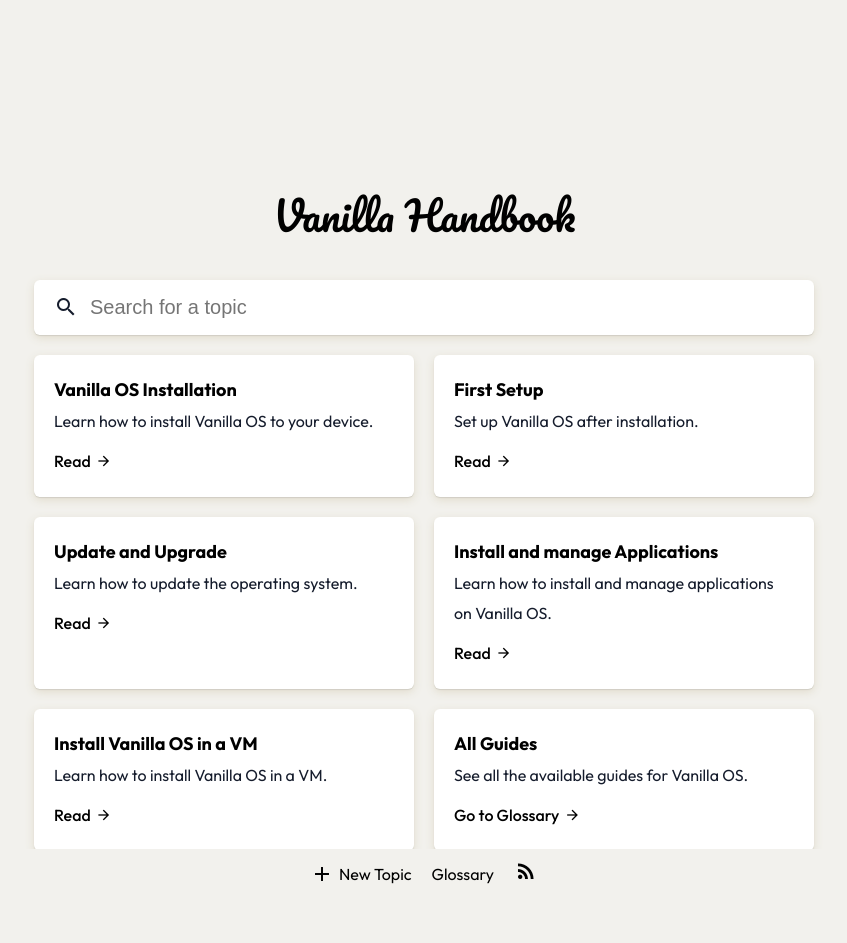
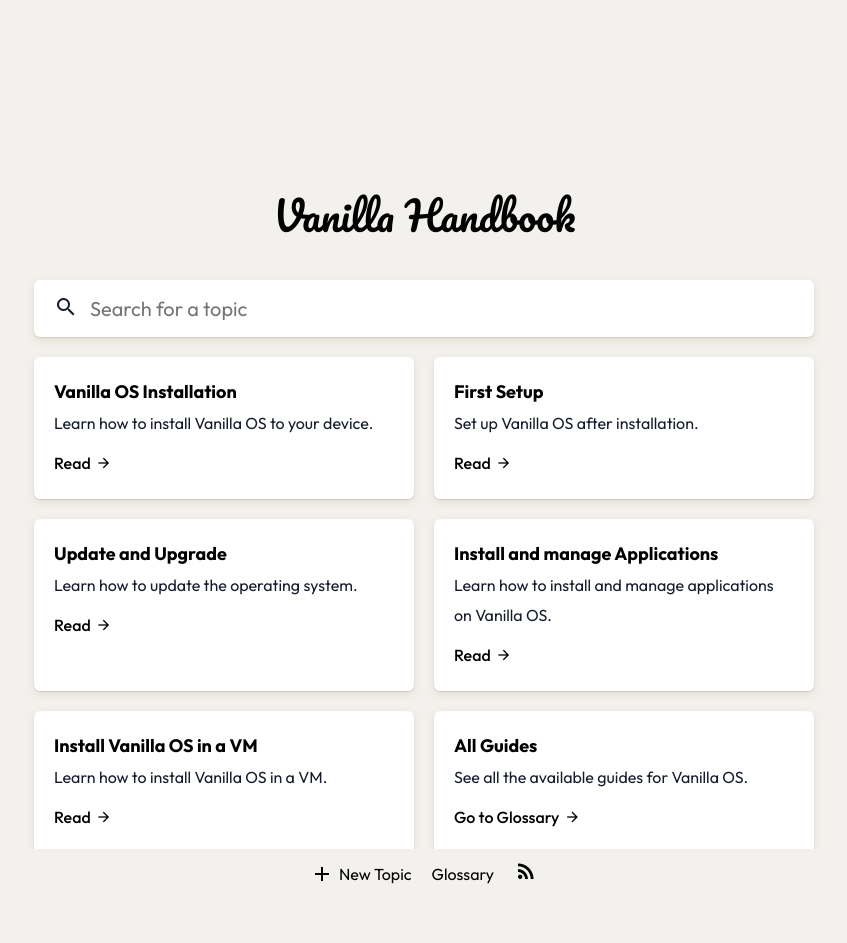
Before and after one commit to Vanilla-OS/handbook, a Jekyll site: the page built from index.md, in a window 1280 px wide. Shown: the whole page, without its empty margins (216-1063 px from the left). Built offline with Jekyll 4.4.1, drawn with Linux system fonts in a browser that asks for light colours.

Commit message:
use Outfit font for form fields as well

```diff
--- a/assets/css/style.css
+++ b/assets/css/style.css
@@ -36,9 +36,16 @@
 
 body {
     background-color: #F2F1ED;
-    font-family: 'Outfit', sans-serif;
     color: #151c2c;
     line-height: 30px;
+}
+
+body,
+input,
+textarea,
+select,
+button {
+    font-family: 'Outfit', sans-serif;
 }
 
 a {
```
